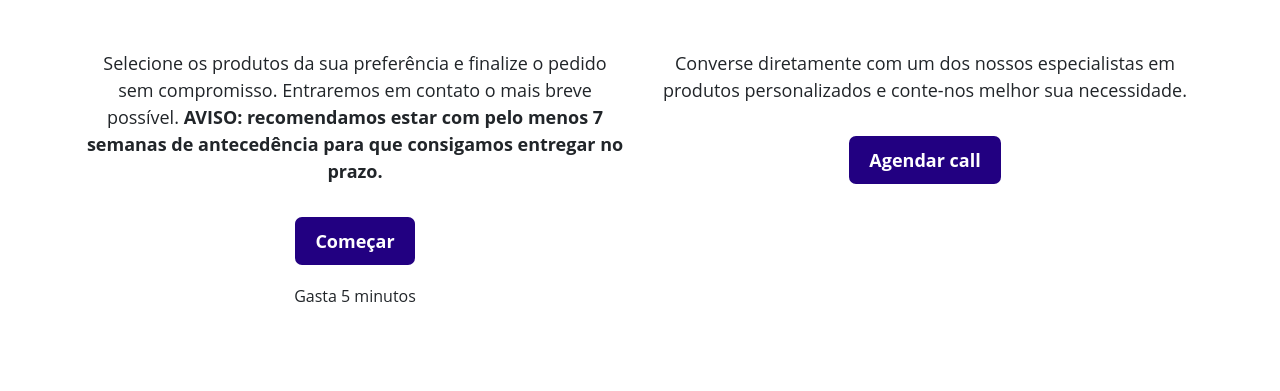
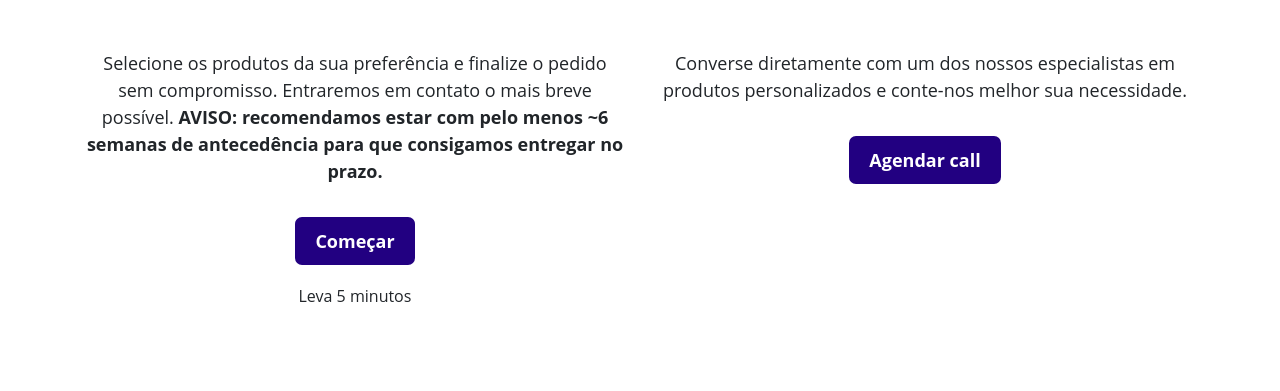
Before and after one commit to lobby-tech/lobby.tech, a Jekyll site: the page built from monte-seu-kit.html, in a window 1280 px wide and 900 px high. Shown: the part 288-679 px from the top of the window. Built offline with Jekyll 4.4.1, drawn with Linux system fonts in a browser that asks for light colours; a script that is not in the unit is left out.

Commit message:
Changed montar kit from typeform to App

```diff
--- a/monte-seu-kit.html
+++ b/monte-seu-kit.html
@@ -12,13 +12,13 @@
         <br>
         <p>
           Selecione os produtos da sua preferência e finalize o pedido sem compromisso. Entraremos em contato o mais breve possível.
-          <b>AVISO: recomendamos estar com pelo menos 7 semanas de antecedência para que consigamos entregar no prazo.</b>
+          <b>AVISO: recomendamos estar com pelo menos ~6 semanas de antecedência para que consigamos entregar no prazo.</b>
         </p>
         <br>
         <p>
           <a href="https://app.lobby.tech/catalogo" class="btn js-btn-catalog">Começar</a>
           <br><br>
-          <span class="font--sm">Gasta 5 minutos</span>
+          <span class="font--sm">Leva 5 minutos</span>
         </p>
       </div>
     </div>
```
